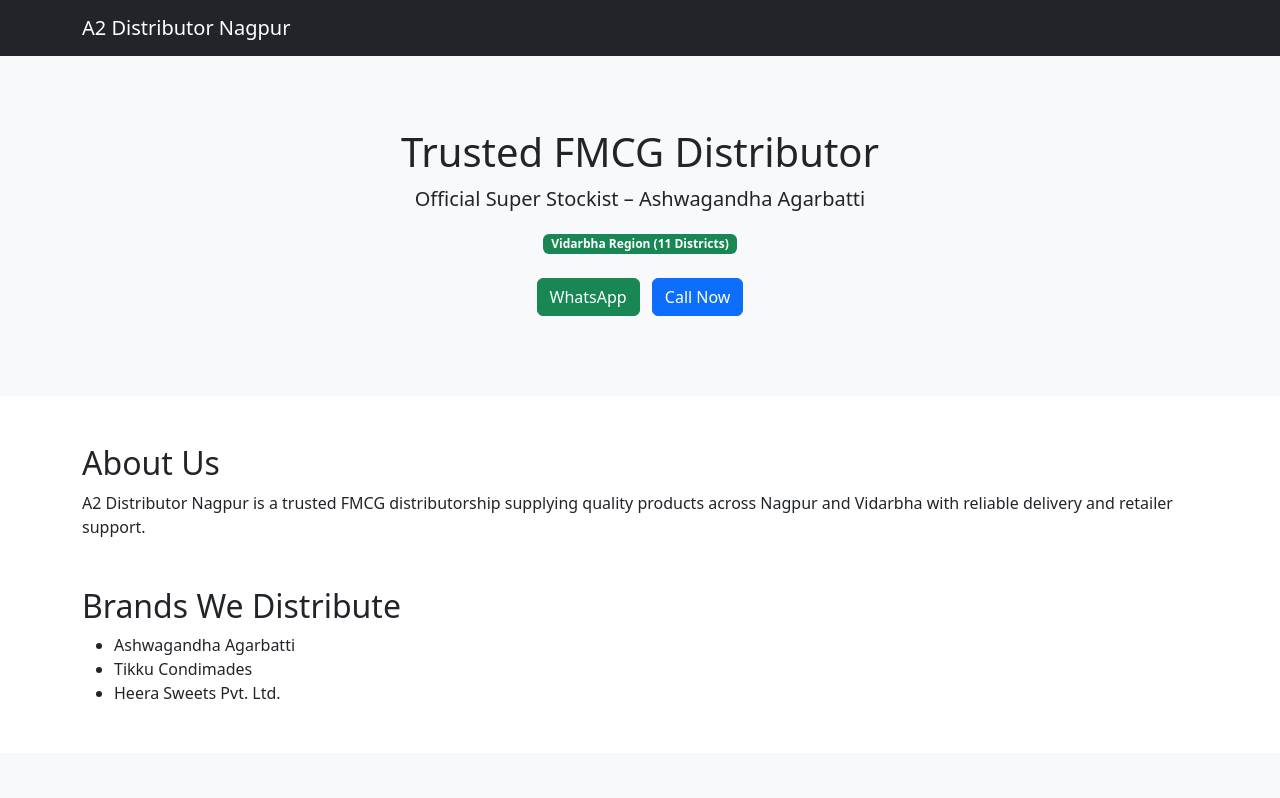
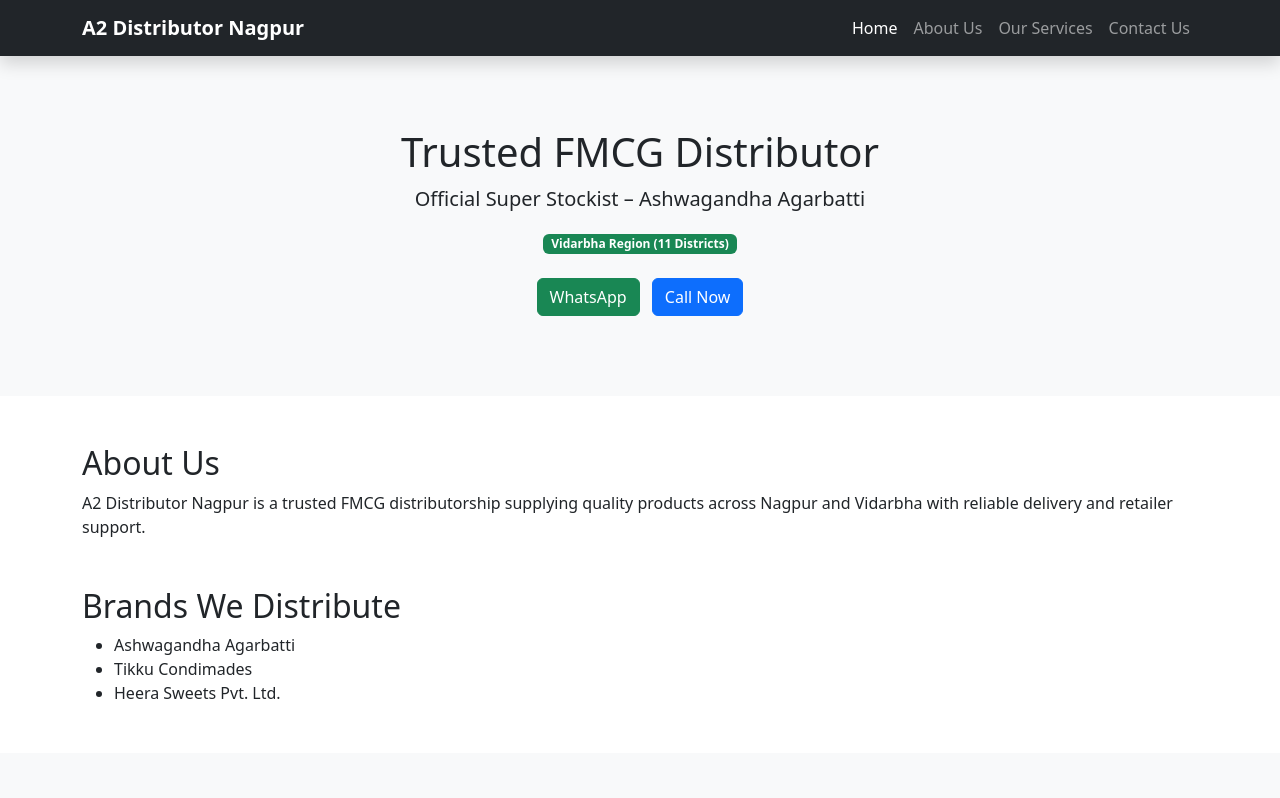
Before and after one commit to avinashkhadgi/A2DIS, a plain HTML site: page index.html in a window 1280 px wide. Shown: the top 798 px of the page. Drawn offline with nearby package versions, Linux system fonts and the light colour scheme.

Commit message:
Update index.html
Update new code

```diff
--- a/index.html
+++ b/index.html
@@ -14,9 +14,20 @@
 </head>
 <body>
 
-<nav class="navbar navbar-expand-lg navbar-dark bg-dark fixed-top">
+<nav class="navbar navbar-expand-lg navbar-dark bg-dark fixed-top shadow">
   <div class="container">
-    <a class="navbar-brand" href="#" id="companyName">A2 Distributor</a>
+    <a class="navbar-brand fw-bold" href="#" id="companyName">A2 Distributor</a>
+    <button class="navbar-toggler" type="button" data-bs-toggle="collapse" data-bs-target="#mainNav">
+      <span class="navbar-toggler-icon"></span>
+    </button>
+    <div class="collapse navbar-collapse" id="mainNav">
+      <ul class="navbar-nav ms-auto mb-2 mb-lg-0">
+        <li class="nav-item"><a class="nav-link active" href="#home">Home</a></li>
+        <li class="nav-item"><a class="nav-link" href="#about">About Us</a></li>
+        <li class="nav-item"><a class="nav-link" href="#services">Our Services</a></li>
+        <li class="nav-item"><a class="nav-link" href="#contact">Contact Us</a></li>
+      </ul>
+    </div>
   </div>
 </nav>
 
```
